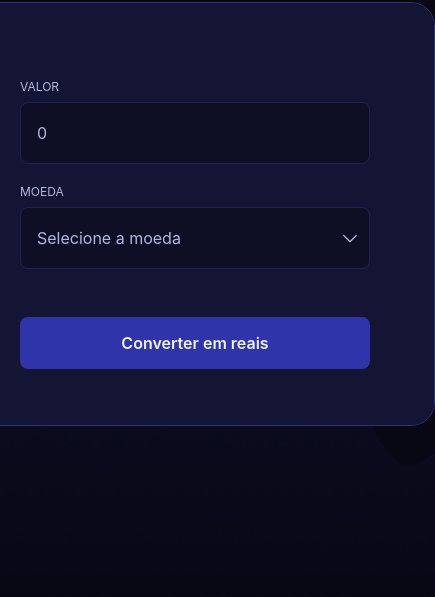
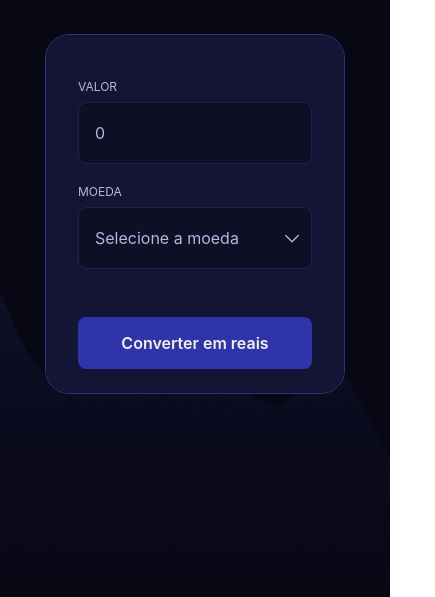
Before and after one commit to jefmaeda/convert, a plain HTML site: page index.html in a window 390 px wide. Shown: the part 247-844 px from the top of the page, 435 px wide, since content can reach past the window. Drawn offline with Linux system fonts and the light colour scheme.

Commit message:
responsible

```diff
--- a/styles.css
+++ b/styles.css
@@ -40,7 +40,8 @@ body {
 }
 
 main {
-  width: 480px;
+  max-width: clamp(300px, 50vw, 480px);
+  width: 100%;
   border-radius: 1.5rem;
 
   border: 1px solid #2f3279;
@@ -161,3 +162,15 @@ footer h1 {
   line-height: 3rem;
   word-break: break-all;
 }
+
+@media (width <= 580px ){
+
+  form{
+    padding: 1.5rem 2rem;
+  }
+
+  footer{
+    padding: 1rem;
+  }
+
+}
```
